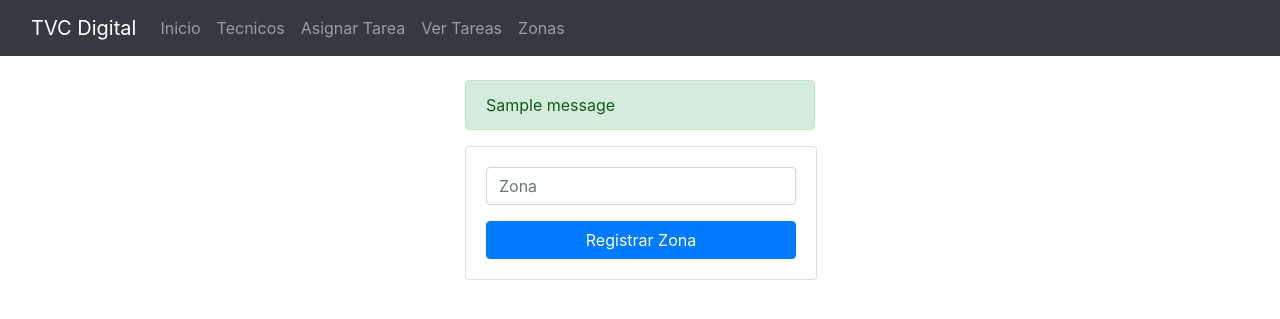
After one commit to gestiontecnicatvc/gestiontecnica, a Flask app: page /zonas in a window 1280 px wide. The commit adds this page. Shown: the top 319 px of the page. Run offline with Flask 2, Linux system fonts and the light colour scheme; one stand-in notice (Sample message) is shown; some libraries are stand-ins or nearby versions.

Commit message:
Add files via upload

```diff
--- a/app.py
+++ b/app.py
@@ -1,21 +1,24 @@
 from flask import Flask, render_template, request, redirect, url_for, flash
 import psycopg2 #pip install psycopg2 pip
 import psycopg2.extras
+from datetime import datetime
 
 app = Flask(__name__)
 app.secret_key = "cairocoders-ednalan"
 
-DB_HOST = "ec2-54-156-110-139.compute-1.amazonaws.com"
+'''DB_HOST = "ec2-54-156-110-139.compute-1.amazonaws.com"
 DB_NAME = "d735ss5eugodet"
 DB_USER = "gcjwfpjpgpbjso"
 DB_PASS = "563d04c0c5826ad5ec8f27b91969f8d2375aae7d0f72b8119f23273985b99547"
-PORT = 5432
-'''DB_HOST = "127.0.0.1"
+PORT = 5432'''
+
+DB_HOST = "127.0.0.1"
 DB_NAME = "gestion_tecnica"
 DB_USER = "postgres"
-DB_PASS = "12345678"'''
+DB_PASS = "12345678"
 
-conn = psycopg2.connect(dbname=DB_NAME, user=DB_USER, password=DB_PASS, host=DB_HOST, port=PORT)
+conn = psycopg2.connect(dbname=DB_NAME, user=DB_USER, password=DB_PASS, host=DB_HOST)
+#conn = psycopg2.connect(dbname=DB_NAME, user=DB_USER, password=DB_PASS, host=DB_HOST, port=PORT)
 
 @app.route('/')
 def index():
@@ -30,26 +33,69 @@ def tecnicos():
     cur.close()
     return render_template('tecnicos.html',list_users = list_users)
 
+@app.route('/zonas')
+def zonas():
+    return render_template('zonas.html')
+
+@app.route('/add_zona', methods=['POST'])
+def add_zona():
+    cur = conn.cursor(cursor_factory=psycopg2.extras.DictCursor)
+    zona = request.form['zona']
+
+    if zona == "":
+        flash('Agregue todos los datos')
+        return redirect(url_for('zonas'))
+    else:
+        if request.method == 'POST':
+            zona = request.form['zona']
+            cur.execute("INSERT INTO zonas (zo_nombre, zo_estado) VALUES (%s,%s)", (zona,True))
+            conn.commit()
+            cur.close()
+            flash('Zone Added Successfully')
+            return redirect(url_for('zonas'))
+
 @app.route('/tareas')
 def tareas():
+    cur = conn.cursor(cursor_factory=psycopg2.extras.DictCursor)
+    s = "SELECT COUNT(*) FROM asignacion_tarea"
+    cur.execute(s) # Execute the SQL
+    reg_os = cur.fetchall()
+    cur.close()
+    valor_reg = str(tuple(reg_os)).replace("[","").replace("]","").replace("(","").replace(")","").replace(",","")
+    auto_incre = int(valor_reg)
+    auto_incre = auto_incre + 1
+
     cur = conn.cursor(cursor_factory=psycopg2.extras.DictCursor)
     s = "SELECT CONCAT(te_nombres,' ',te_apellidos) FROM tecnicos"
     cur.execute(s) # Execute the SQL
     tec = cur.fetchall()
     cur.close()
-    l = []
+    tecnicos = []
     for p in range(0,1):
         for r in tec:
-            l.append(str(r).replace("(","").replace(")","").replace("'","").replace(",","").replace("[","").replace("]",""))
+            tecnicos.append(str(r).replace("(","").replace(")","").replace("'","").replace(",","").replace("[","").replace("]",""))
 
     cur = conn.cursor(cursor_factory=psycopg2.extras.DictCursor)
-    s = "SELECT * FROM asignacion_tarea"
+    s = "SELECT zo_nombre FROM zonas"
     cur.execute(s) # Execute the SQL
+    tec = cur.fetchall()
+    cur.close()
+    zonas = []
+    for y in range(0,1):
+        for t in tec:
+            zonas.append(str(t).replace("(","").replace(")","").replace("'","").replace(",","").replace("[","").replace("]",""))
+
+    cur = conn.cursor(cursor_factory=psycopg2.extras.DictCursor)
+    s = "SELECT at_numsolicitud,te_nombres,at_zona,at_tipo,at_usuario,at_direccion,at_detalle,at_horario,at_observ_orden,at_estado,at_fecha FROM asignacion_tarea INNER JOIN tecnicos ON asignacion_tarea.at_idtecnico = tecnicos.te_identificacion GROUP BY at_idtecnico,at_numsolicitud,te_nombres,at_zona,at_tipo,at_usuario,at_direccion,at_detalle,at_horario,at_observ_orden,at_estado,at_fecha"
+    cur.execute(s)
     tareas = cur.fetchall()
     cur.close()
 
+    fech = str(datetime.today().strftime('%d-%m-%Y'))
+    fecha = fech[:10]
+    print(tareas)
+    return render_template('tareas.html', tecnicos = tecnicos, asignaciones = tareas, zonas = zonas, auto_incre = auto_incre, fecha = fecha)
 
-    return render_template('tareas.html', tecnicos = l, asignaciones = tareas)
 
 @app.route('/ver_tareas')
 def ver_tareas():
@@ -64,25 +110,25 @@ def ver_tareas():
 
 @app.route('/add_tareas', methods=['POST'])
 def add_tareas():
-    cur = conn.cursor(cursor_factory=psycopg2.extras.DictCursor)
-    numsol1 = '1001'#request.form['numsol']
-    idtec = request.form['idtec']
-    zona = request.form['zona']
-    tipo = request.form['tipo']
     usuario = request.form['usuario']
     direccion = request.form['direccion']
     detalle = request.form['detalles']
-    horario = request.form['horario']
     observ = request.form['observaciones']
 
-    if numsol1 == "" or idtec == "" or usuario == "" or direccion == "" or detalle == "" or observ == "":
+    fech = str(datetime.today().strftime('%d-%m-%Y %H:%M'))
+    fecha = fech[:10]
+
+    if usuario == "" or direccion == "" or detalle == "" or observ == "":
         flash('Agregue todos los datos')
-        return redirect(url_for('add_tareas'))
+        return redirect(url_for('tareas'))
     else:
-        #id = request.form['id']
-        #ident = int(id)
-        #cur.execute('SELECT * FROM tecnicos WHERE te_identificacion = %s', (ident,) )
-        #data = cur.fetchall()
+        tec = request.form['idtec']
+        cur = conn.cursor(cursor_factory=psycopg2.extras.DictCursor)
+        query = '''SELECT te_identificacion FROM tecnicos WHERE CONCAT(te_nombres,' ', te_apellidos) = %s'''
+        cur.execute(query,(tec,) )
+        data = cur.fetchall()
+        cur.close()
+        cedula = str(data).replace("[","").replace("]","").replace("(","").replace(")","").replace(",","")
 
         #if data:
         #    cur.close()
@@ -90,9 +136,8 @@ def add_tareas():
         #    return redirect(url_for('tecnicos'))
         #else:
         if request.method == 'POST':
-            numsol = 1001
-            #request.form['numsol']
-            idtec = request.form['idtec']
+            fecha = datetime.today()
+            numsol = request.form['numsol']
             zona = request.form['zona']
             tipo = request.form['tipo']
             usuario = request.form['usuario']
@@ -100,9 +145,9 @@ def add_tareas():
             detalle = request.form['detalles']
             horario = request.form['horario']
             observ = request.form['observaciones']
-            #fecha = request.form['fecha']
 
-            cur.execute("INSERT INTO asignacion_tarea (at_numsolicitud, at_idtecnico, at_zona, at_tipo, at_usuario, at_direccion, at_detalle, at_horario, at_observ_orden, at_estado, at_fecha) VALUES (%s,%s,%s,%s,%s,%s,%s,%s,%s,%s,%s)", (numsol,str(idtec),zona,tipo,usuario,direccion,detalle,horario,observ,'Pendiente','27/02/2022'))
+            cur = conn.cursor(cursor_factory=psycopg2.extras.DictCursor)
+            cur.execute("INSERT INTO asignacion_tarea (at_numsolicitud, at_idtecnico, at_zona, at_tipo, at_usuario, at_direccion, at_detalle, at_horario, at_observ_orden, at_estado, at_fecha) VALUES (%s,%s,%s,%s,%s,%s,%s,%s,%s,%s,%s)", (numsol,cedula,zona,tipo,usuario,direccion,detalle,horario,observ,'Pendiente',fecha))
             conn.commit()
             cur.close()
             flash('Task Added Successfully')
--- a/templates/layout.html
+++ b/templates/layout.html
@@ -19,7 +19,8 @@
               <a class="nav-link"  href="{{url_for('index')}}">Inicio</a>
               <a class="nav-link" href="{{url_for('tecnicos')}}">Tecnicos</a>
               <a class="nav-link" href="{{url_for('tareas')}}">Asignar Tarea</a>
-
+              <a class="nav-link" href="{{url_for('ver_tareas')}}">Ver Tareas</a>
+              <a class="nav-link" href="{{url_for('zonas')}}">Zonas</a>
             </div>
           </div>
         </div>
--- /dev/null
+++ b/templates/zonas.html
@@ -0,0 +1,32 @@
+{% extends "layout.html" %}
+
+{% block content %}
+  <div class="row">
+    <div class="col-md-4 offset-md-4">
+        {% with messages = get_flashed_messages()  %}
+        {% if messages %}
+        {% for message in messages %}
+        <div class="alert alert-success alert-dismissible fade show" role="alert">
+          {{ message }}
+          <button type="button" class="close" data-dismiss="alert" aria-label="Close">
+            <span aria-hidden="true" ></span>
+            <!--<a href="/" aria-hidden="true">x</a>-->
+          </button>
+        </div>
+        {% endfor %}
+        {% endif %}
+        {% endwith %}
+        <div class="card card-body" style="width: 22rem;">
+            <form action="{{url_for('add_zona')}}" method="POST">
+              <div class="form-group">
+                <input type="text" class="form-control" name="zona" placeholder="Zona">
+              </div>
+              <button class="btn btn-primary btn-block">
+                Registrar Zona
+              </button>
+
+            </form>
+        </div>
+    </div>
+  </div>
+{% endblock %}
```
Also changed, not shown: templates/index.html (+12 -1 lines), templates/tareas.html (+13 -19 lines).
